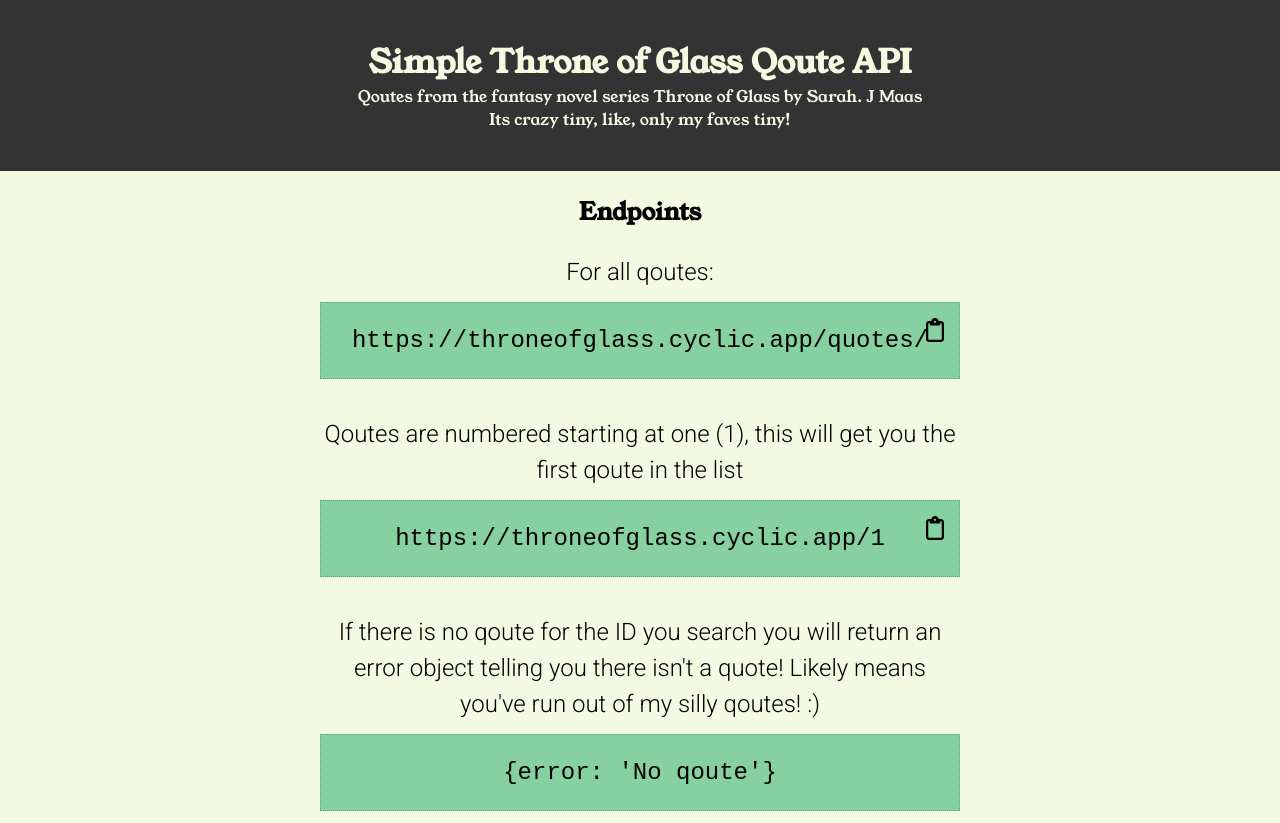
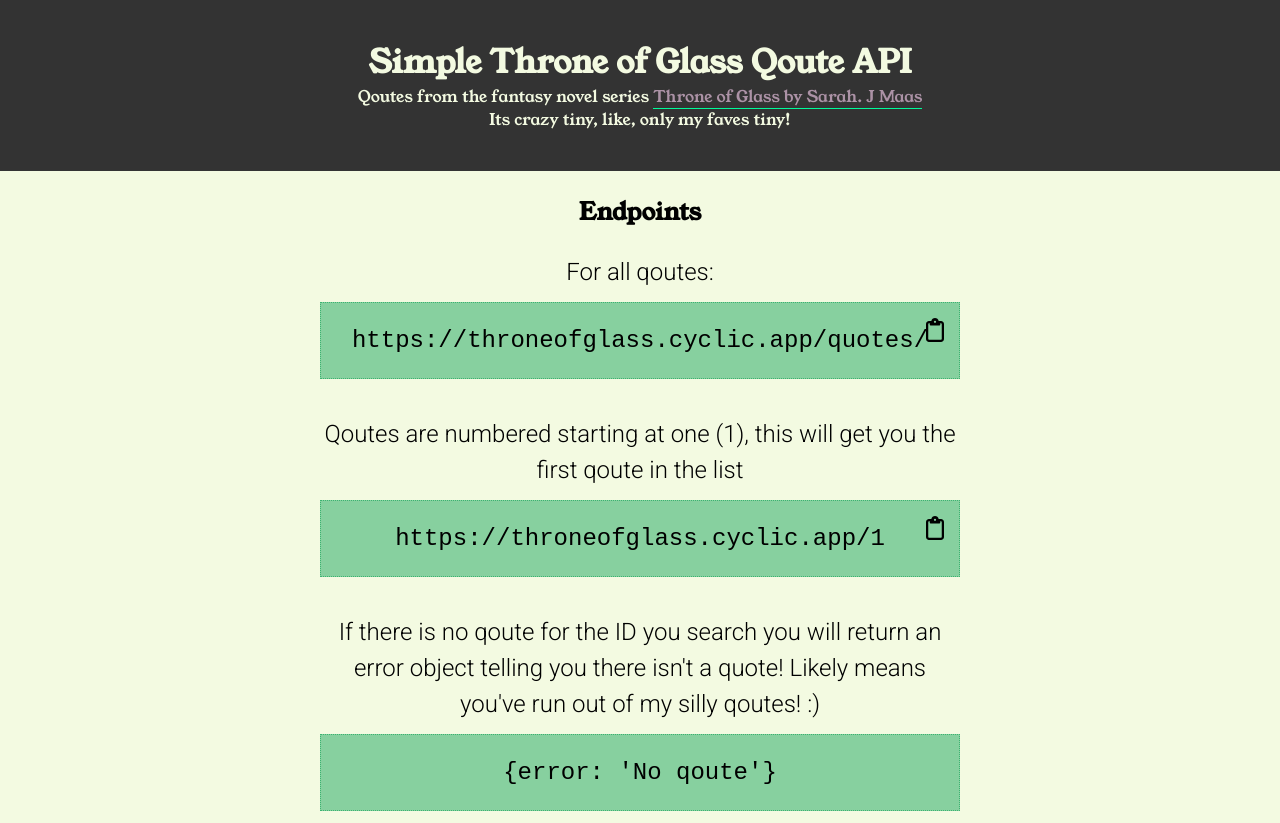
Before and after one commit to ofthewildfire/throne-of-glass-mini-qoutes-api, a website: page index.html in a window 1280 px wide. Drawn offline with Linux system fonts and the light colour scheme.

Commit message:
added link to sjm

```diff
--- a/index.html
+++ b/index.html
@@ -17,7 +17,8 @@
 
    <header>
       <h1>Simple Throne of Glass Qoute API</h1>
-      <span>Qoutes from the fantasy novel series Throne of Glass by Sarah. J Maas </span>
+      <span>Qoutes from the fantasy novel series <a href="https://sarahjmaas.com/books/throne-of-glass-series/"
+            target="_blank" rel="noopener noreferrer">Throne of Glass by Sarah. J Maas </a> </span>
       <p>Its crazy tiny, like, only my faves tiny!</p>
    </header>
 
--- a/public/style.css
+++ b/public/style.css
@@ -16,6 +16,12 @@
    background-color: var(--beige);
    font-family: 'Young Serif', serif;
    max-width: 1440px;
+}
+
+a {
+   text-decoration-line: none;
+   color: var(--rose-quartz);
+   border-bottom: 1px solid mediumspringgreen;
 }
 
 header {
```
